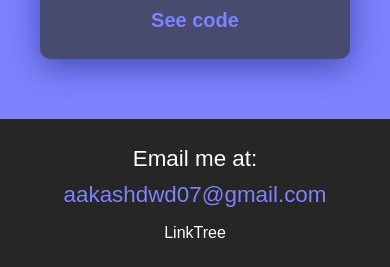
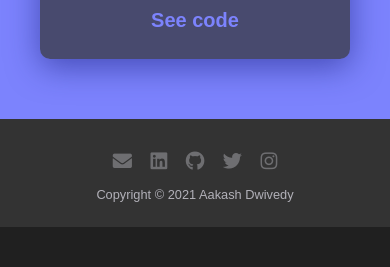
Before and after one commit to dwivedyaakash/vertical-nav-portfolio, a plain HTML site: page index.html in a window 390 px wide. Shown: the part 2465-2732 px from the top of the page. After the commit the page ends 2692 px from the top, so only its background shows below. Drawn offline with nearby package versions, Linux system fonts and the light colour scheme.

Commit message:
added mobile footer

```diff
--- a/css/style.css
+++ b/css/style.css
@@ -363,6 +363,15 @@ main {
 }
 
 /******************** Contact ********************/
+.mobile-footer {
+  display: none;
+  background-color: hsl(0, 0%, 20%);
+  color: #ffffff;
+  margin: 0;
+  padding: 1.4rem;
+  text-align: center;
+}
+
 .contact {
   background-color: hsl(0, 0%, 15%);
   color: #ffffff;
@@ -413,8 +422,12 @@ main {
   .about-image-aakash {
     display: block;
   }
+  .mobile-footer {
+    display: block;
+  }
   .contact {
     margin-left: 0;
+    display: none;
   }
 }
 
@@ -451,14 +464,11 @@ main {
   .skills-img-container img:hover {
     transform: scale(1);
   }
+  .projects-card {
+    grid-template-columns: 1fr;
+  }
   .projects-child-card img:hover {
     transform: scale(1);
-  }
-}
-
-@media (max-width: 700px) {
-  .projects-card {
-    grid-template-columns: 1fr;
   }
 }
 
--- a/index.html
+++ b/index.html
@@ -329,6 +329,38 @@
             </div>
           </div>
         </section>
+
+        <footer class="mobile-footer">
+          <div class="social-icons">
+            <a
+              href="mailto:aakashdwd07@gmail.com"
+              target="_blank"
+              class="fas fa-envelope envelope"
+            ></a>
+            <a
+              href="https://www.linkedin.com/in/dwivedyaakash"
+              target="_blank"
+              class="fab fa-linkedin linkedin"
+            ></a>
+            <a
+              href="https://github.com/dwivedyaakash"
+              target="_blank"
+              class="fab fa-github github"
+            ></a>
+            <a
+              href="https://twitter.com/dwivedyaakash"
+              target="_blank"
+              class="fab fa-twitter twitter"
+            ></a>
+            <a
+              href="https://www.instagram.com/aakashdwivedy"
+              target="_blank"
+              class="fab fa-instagram instagram"
+            ></a>
+          </div>
+
+          <p class="copyright">Copyright &copy; 2021 Aakash Dwivedy</p>
+        </footer>
       </main>
     </section>
 
```
